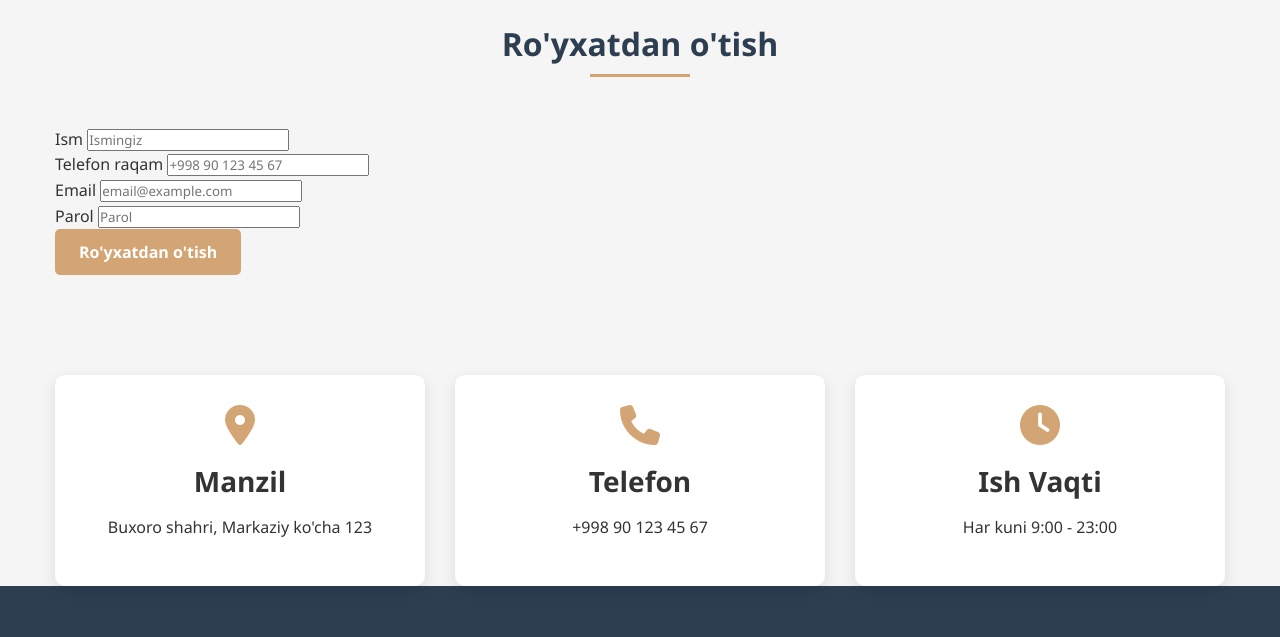
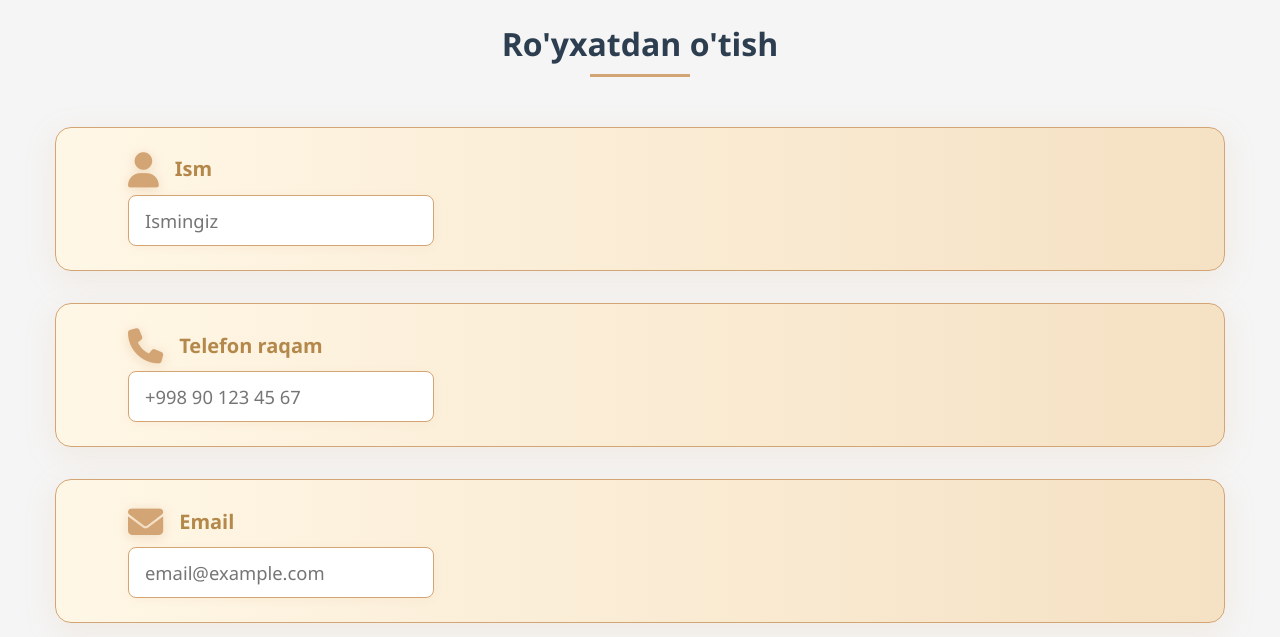
Before and after one commit to khjvv225/rest, a website: page public/index.html in a window 1280 px wide. Shown: the part 1690-2327 px from the top of the page. Drawn offline with Linux system fonts and the light colour scheme.

Commit message:
Premium dizayn va katta ikonlar bilan ro'yxatdan o'tish formasi

```diff
--- a/public/config.js
+++ b/public/config.js
@@ -1,16 +1,15 @@
 // Firebase konfiguratsiyasi
+// For Firebase JS SDK v7.20.0 and later, measurementId is optional
 const firebaseConfig = {
-    apiKey: "AIzaSyD4XwR4KpK9V9L2Q6N7s8P9t0Uv1W2X3Y4Z",
-    authDomain: "bukhara-rest.firebaseapp.com",
-    databaseURL: "https://bukhara-rest-default-rtdb.firebaseio.com",
-    projectId: "bukhara-rest",
-    storageBucket: "bukhara-rest.appspot.com",
-    messagingSenderId: "123456789012",
-    appId: "1:123456789012:web:abcdef1234567890abcdef"
+    apiKey: "AIzaSyCFDWpwT_oFQV4u4MEjsFDJUNlVx645nVs",
+    authDomain: "bukhara-reest.firebaseapp.com",
+    projectId: "bukhara-reest",
+    storageBucket: "bukhara-reest.appspot.com",
+    messagingSenderId: "51840287890",
+    appId: "1:51840287890:web:952f5fbc4c9ce0627b124b",
+    measurementId: "G-2V3CP2DTZJ"
 };
 firebase.initializeApp(firebaseConfig);
 const auth = firebase.auth();
-const db = firebase.database();
 window.auth = auth;
-window.db = db;
 window.firebase = firebase;
--- a/public/index.html
+++ b/public/index.html
@@ -49,20 +49,20 @@
         <div class="container">
             <h2 class="section-title">Ro'yxatdan o'tish</h2>
             <form id="registerForm" class="admin-login-form">
-                <div class="form-group">
-                    <label for="regName">Ism</label>
+                <div class="form-group premium-group">
+                    <label for="regName"><i class="fas fa-user premium-icon"></i> Ism</label>
                     <input type="text" id="regName" placeholder="Ismingiz" required>
                 </div>
-                <div class="form-group">
-                    <label for="regPhone">Telefon raqam</label>
+                <div class="form-group premium-group">
+                    <label for="regPhone"><i class="fas fa-phone premium-icon"></i> Telefon raqam</label>
                     <input type="tel" id="regPhone" placeholder="+998 90 123 45 67" required>
                 </div>
-                <div class="form-group">
-                    <label for="regEmail">Email</label>
+                <div class="form-group premium-group">
+                    <label for="regEmail"><i class="fas fa-envelope premium-icon"></i> Email</label>
                     <input type="email" id="regEmail" placeholder="email@example.com" required>
                 </div>
-                <div class="form-group">
-                    <label for="regPassword">Parol</label>
+                <div class="form-group premium-group">
+                    <label for="regPassword"><i class="fas fa-lock premium-icon"></i> Parol</label>
                     <input type="password" id="regPassword" placeholder="Parol" required>
                 </div>
                 <div id="recaptcha-container"></div>
--- a/public/styles.css
+++ b/public/styles.css
@@ -1,4 +1,59 @@
 /* BUKHARA REST - Global Styles */
+/* Premium registration form styles */
+.premium-group {
+    position: relative;
+    margin-bottom: 2rem;
+    background: linear-gradient(90deg, #fff7e6 0%, #f5e1c3 100%);
+    border-radius: 16px;
+    box-shadow: 0 8px 32px rgba(212, 165, 116, 0.15);
+    padding: 1.5rem 1.5rem 1.5rem 4.5rem;
+    border: 1px solid #d4a574;
+}
+.premium-group label {
+    font-size: 1.25rem;
+    font-weight: 700;
+    color: #b4884a;
+    display: flex;
+    align-items: center;
+    margin-bottom: 0.5rem;
+}
+.premium-icon {
+    font-size: 2.2rem;
+    margin-right: 1rem;
+    color: #d4a574;
+    filter: drop-shadow(0 2px 6px #d4a57455);
+}
+.premium-group input {
+    font-size: 1.15rem;
+    padding: 0.75rem 1rem;
+    border-radius: 8px;
+    border: 1px solid #d4a574;
+    background: #fff;
+    color: #7a5c2e;
+    box-shadow: 0 2px 8px rgba(212, 165, 116, 0.08);
+    transition: border 0.2s;
+}
+.premium-group input:focus {
+    border: 2px solid #b4884a;
+    outline: none;
+}
+.admin-login-form .form-actions button {
+    font-size: 1.2rem;
+    padding: 16px 32px;
+    border-radius: 8px;
+    background: linear-gradient(90deg, #d4a574 0%, #b4884a 100%);
+    color: #fff;
+    box-shadow: 0 4px 16px rgba(212, 165, 116, 0.18);
+    border: none;
+    font-weight: 700;
+    letter-spacing: 1px;
+    transition: background 0.3s, box-shadow 0.3s;
+}
+.admin-login-form .form-actions button:hover {
+    background: linear-gradient(90deg, #b4884a 0%, #d4a574 100%);
+    box-shadow: 0 8px 32px rgba(212, 165, 116, 0.25);
+    transform: translateY(-2px) scale(1.04);
+}
 :root {
     --primary: #d4a574;
     --secondary: #2c3e50;
```
